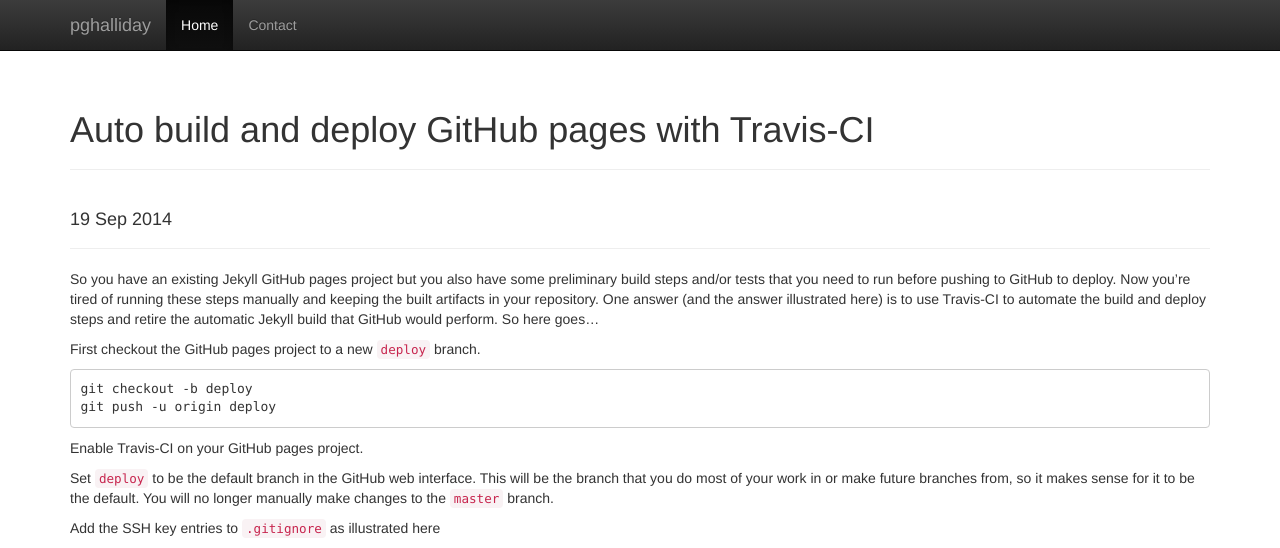
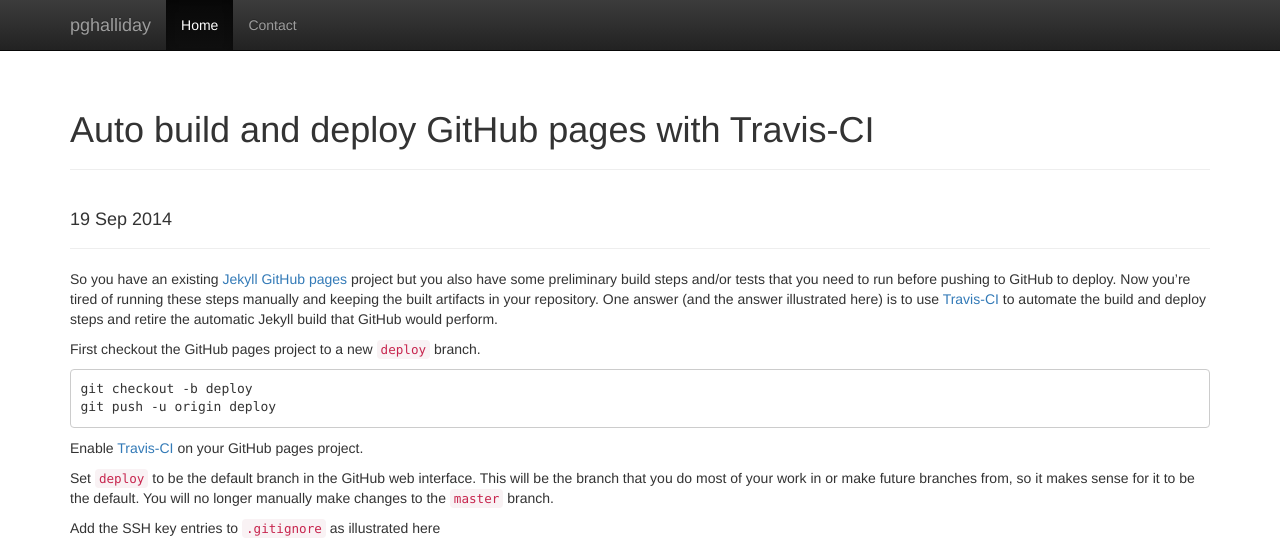
Before and after one commit to pghalliday/pghalliday.github.io, a Jekyll site: the page built from _posts/2014-09-19-auto-build-and-deploy-github-pages-with-travis-ci.md, in a window 1280 px wide and 1400 px high, cut to the strip 0-548 px from the top of the window. Built offline with Jekyll 4.4.1, drawn with Linux system fonts in a browser that asks for light colours; nearby versions of some CDN libraries; library files that are not in the unit come from our copies; Markdown is read by kramdown in place of the engine named in the settings; comment, search, counter and statistics services are not loaded; some of the changed text lies outside the part shown.

````diff
--- a/_posts/2014-09-19-auto-build-and-deploy-github-pages-with-travis-ci.md
+++ b/_posts/2014-09-19-auto-build-and-deploy-github-pages-with-travis-ci.md
@@ -5,7 +5,12 @@ categories: GitHub SSH Travis-CI
 disqus_identifier: auto-build-and-deploy-github-pages-with-travis-ci
 ---
 
-So you have an existing Jekyll GitHub pages project but you also have some preliminary build steps and/or tests that you need to run before pushing to GitHub to deploy. Now you're tired of running these steps manually and keeping the built artifacts in your repository. One answer (and the answer illustrated here) is to use Travis-CI to automate the build and deploy steps and retire the automatic Jekyll build that GitHub would perform. So here goes...
+[travis]: https://travis-ci.org/
+[ghpages]: https://pages.github.com/
+[jekyll]: http://jekyllrb.com/
+[reference]: http://evansosenko.com/posts/automatic-publishing-github-pages-travis-ci/
+
+So you have an existing [Jekyll][jekyll] [GitHub pages][ghpages] project but you also have some preliminary build steps and/or tests that you need to run before pushing to GitHub to deploy. Now you're tired of running these steps manually and keeping the built artifacts in your repository. One answer (and the answer illustrated here) is to use [Travis-CI][travis] to automate the build and deploy steps and retire the automatic Jekyll build that GitHub would perform.
 
 First checkout the GitHub pages project to a new `deploy` branch.
 
@@ -14,7 +19,7 @@ git checkout -b deploy
 git push -u origin deploy
 ```
 
-Enable Travis-CI on your GitHub pages project.
+Enable [Travis-CI][travis] on your GitHub pages project.
 
 Set `deploy` to be the default branch in the GitHub web interface. This will be the branch that you do most of your work in or make future branches from, so it makes sense for it to be the default. You will no longer manually make changes to the `master` branch.
 
````
Also changed, not shown: other parts of _posts/2014-09-19-auto-build-and-deploy-github-pages-with-travis-ci.md (+1 -1 lines).
